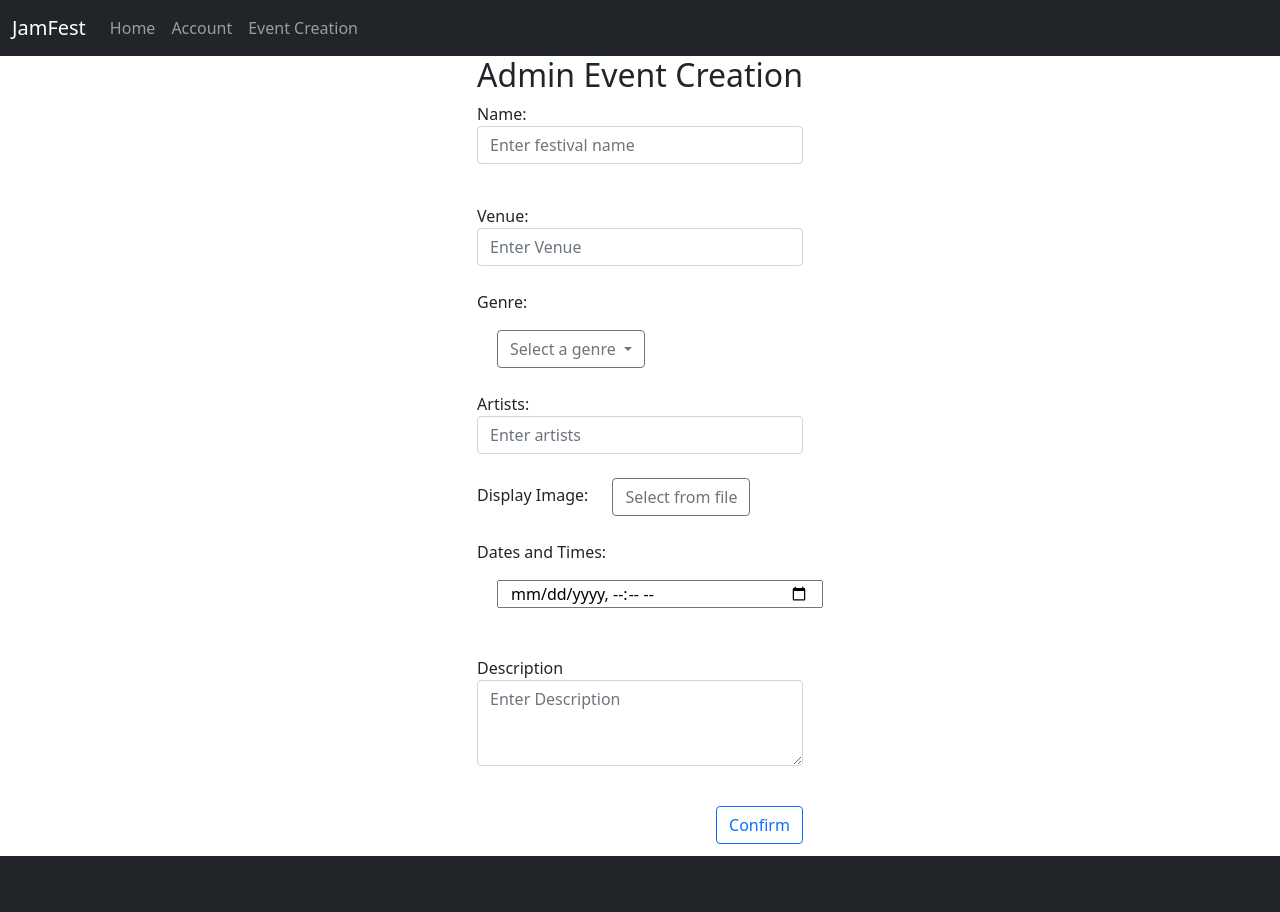
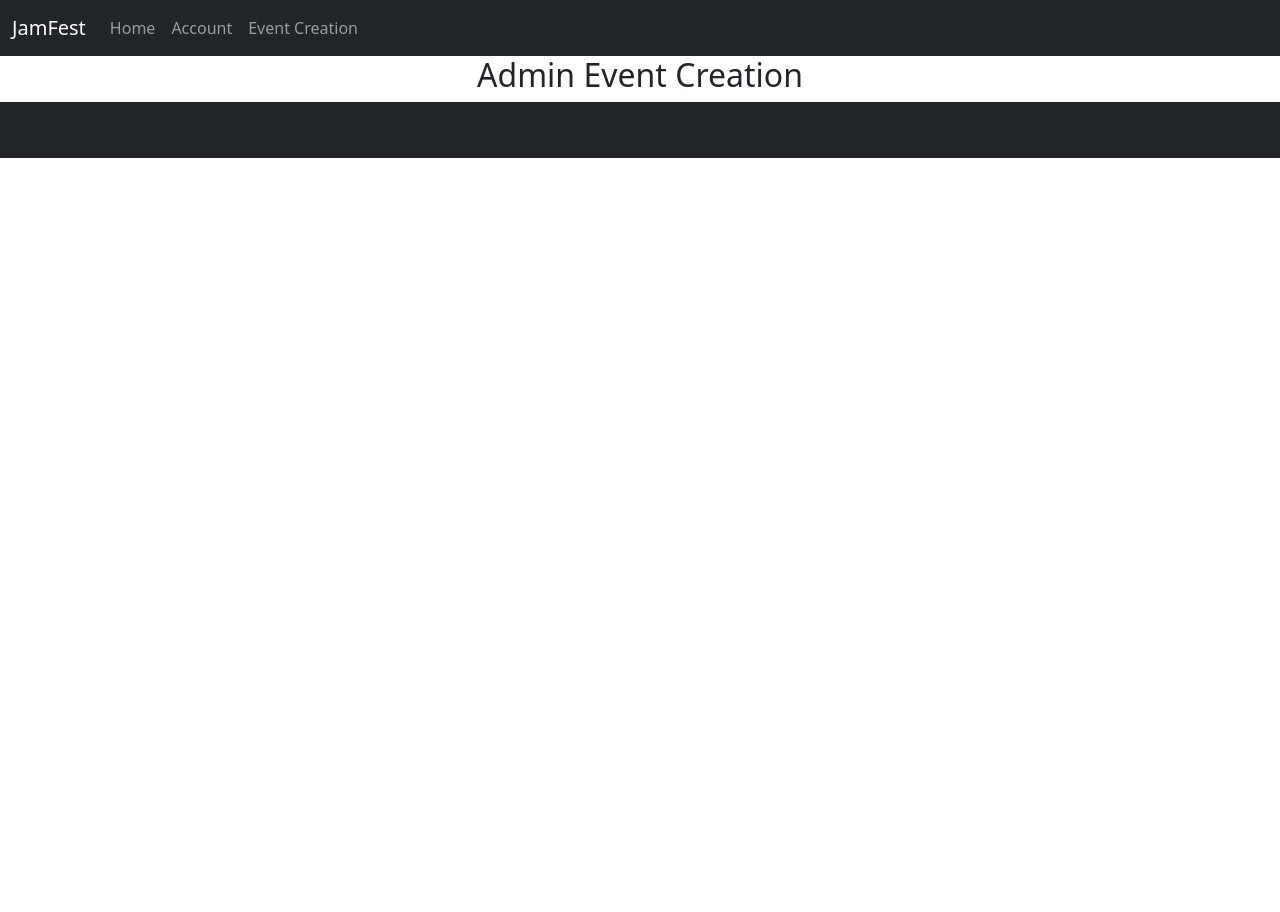
Before and after one commit to qutIAB207/Heroku-Deploy-NickJono-IAB207, a Flask app: page /event_creation in a window 1280 px wide. After the commit the page ends 158 px from the top, so only its background shows below. Run offline with Flask 2, Linux system fonts and the light colour scheme; some libraries are stand-ins or nearby versions.

Commit message:
initial commit

```diff
--- a/projectfile/website/templates/event_creation.html
+++ b/projectfile/website/templates/event_creation.html
@@ -49,64 +49,10 @@
             <h2>
                 Admin Event Creation
             </h2>
-            <form>
-                <p>
-                    Name:
-                    <br>
-                    <input class="form-control me-2" type="search" placeholder="Enter festival name"
-                        aria-label="Search">
-                    <br>
-                <p>
-                    Venue:
-                    <br>
-                    <input class="form-control me-2" type="search" placeholder="Enter Venue" aria-label="Search">
-                    <br>
-                    Genre:
-                </p>
-                <div class="dropdown" style="margin-left: 20px;">
-                    <button class="btn btn-outline-secondary dropdown-toggle" type="button" id="dropdownMenuButton"
-                        data-toggle="dropdown" aria-haspopup="true" aria-expanded="false">
-                        Select a genre
-                    </button>
-                    <div class="dropdown-menu" aria-labelledby="dropdownMenuButton">
-                        <a class="dropdown-item" href="#">Pop</a>
-                        <a class="dropdown-item" href="#">Hip Hop</a>
-                        <a class="dropdown-item" href="#">Rock</a>
-                        <a class="dropdown-item" href="#">EDM</a>
-                        <a class="dropdown-item" href="#">Folk</a>
-                    </div>
-                </div>
-                <p style="margin-top: 0px;">
-                    <br>
-                    Artists:
-                    <br>
-                    <input class="form-control me-2" type="search" placeholder="Enter artists" aria-label="Search">
-                    <br>
-                    Display Image:
-                    <span style="margin-left: 20px;">
-                        <a class="btn btn-outline-secondary" role="button">Select from file</a>
-                    </span>
-                    <br>
-                    <br>
-                    Dates and Times:
-                </p>
-                <div class="container-fluid" style="margin-left: 20px; margin-right: 20px;">
-                    <div class="row" name="row1"><br><input class="datetime-input" type="datetime-local" value="">
-                    </div>
-                </div>
-                <br>
-                <br>
-                <p>
-                    Description
-                    <textarea class="form-control me-2" type="search" placeholder="Enter Description"
-                        aria-label="Search" rows="3"></textarea>
-                </p>
-                <br>
-                <p style="margin-bottom: 50px;">
-                    <button style="float: right;" class="btn btn-outline-primary" type="submit">Confirm</button>
-                </p>
 
-            </form>
+
+                {{wtf.quick_form(form)}}
+
         </div>
     </main>
 
```
